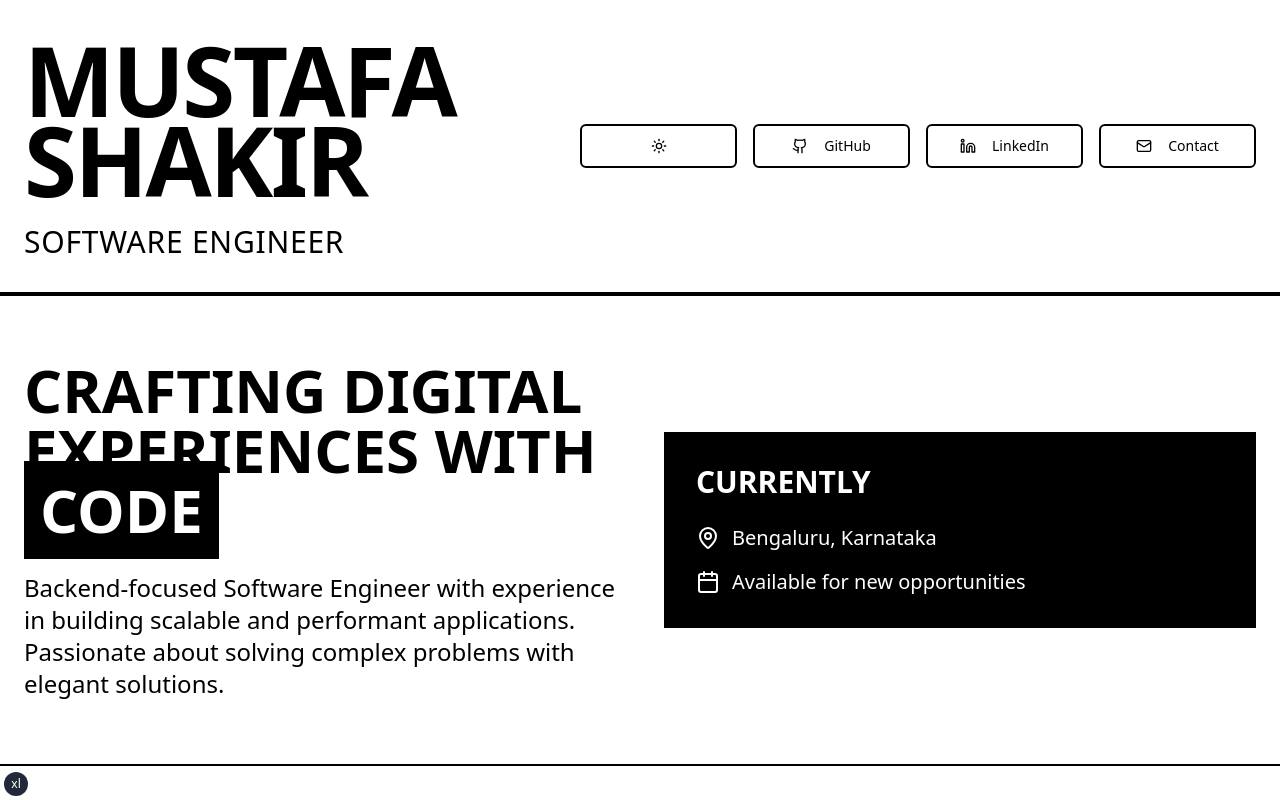
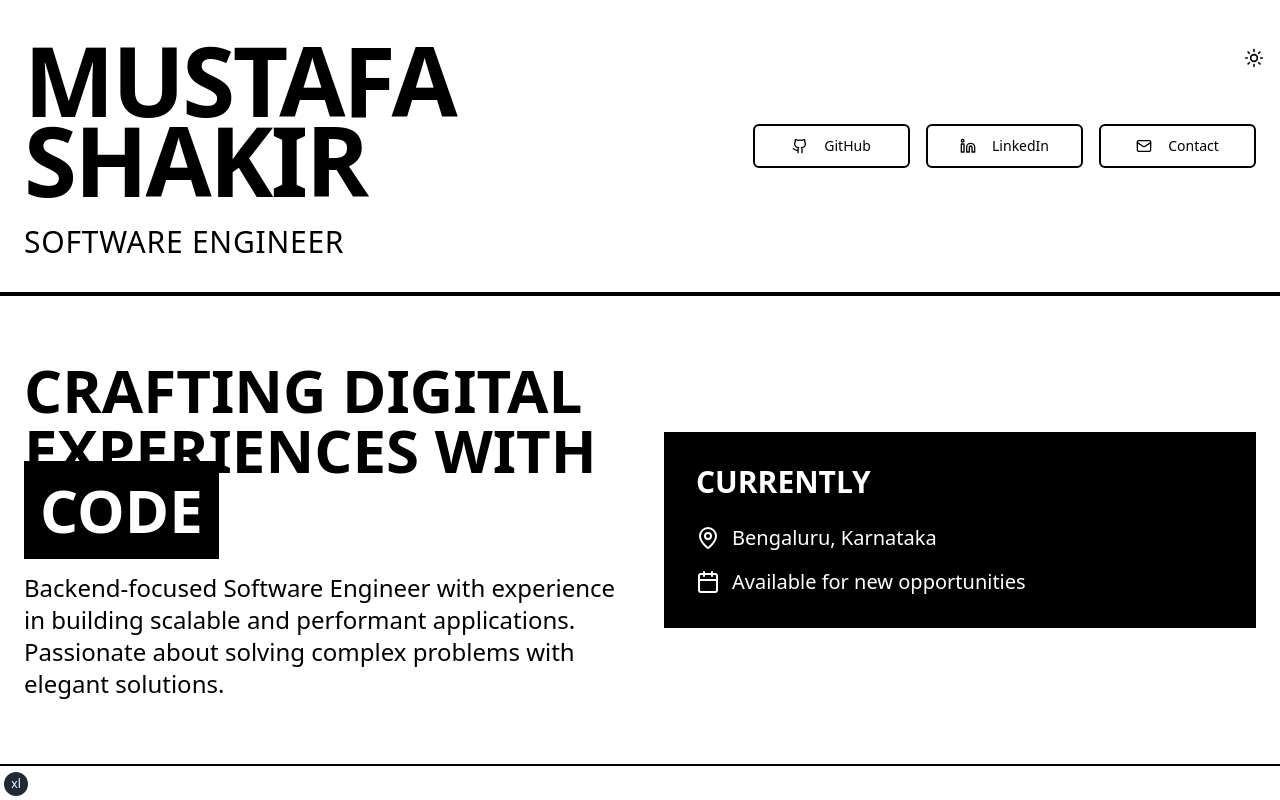
Before and after one commit to RtiM0/portfolio, a Next.js app: page / in a window 1280 px wide. Shown: the top 800 px of the page. Built offline with nearby package versions, Linux system fonts and the light colour scheme.

Commit message:
header theme toggle

```diff
--- a/components/sections/header.tsx
+++ b/components/sections/header.tsx
@@ -1,12 +1,19 @@
-import { ThemeToggle } from "@/components/theme-toggle";
+"use client"
 import { SocialButton } from "@/components/ui/social-button";
-import { Github, Linkedin, Mail } from "lucide-react";
+import { Github, Linkedin, Mail, Sun, Moon } from "lucide-react";
+import { useTheme } from "next-themes";
 import { personalInfo, contactInfo } from "@/constants/portfolio-data";
 
 export function Header() {
+  const { theme, setTheme } = useTheme();
+
   return (
     <header className="border-b-4 border-black dark:border-white py-8 max-sm:h-[55vh] max-sm:flex max-sm:items-center">
-      <div className="container mx-auto px-6">
+      <button
+        onClick={() => setTheme(theme === "light" ? "dark" : "light")}
+        className="w-full bg-transparent border-none cursor-pointer p-0 m-0 text-left"
+      >
+        <div className="container mx-auto px-6 relative">
         <div className="flex flex-col md:flex-row md:items-center md:justify-between max-sm:h-full max-sm:justify-center">
           <div className="max-sm:text-center max-sm:mb-8">
             <h1 className="text-6xl md:text-8xl font-bold tracking-tight font-serif max-sm:text-6xl max-sm:leading-tight">
@@ -19,8 +26,7 @@ export function Header() {
               {personalInfo.title}
             </p>
           </div>
-          <div className="grid grid-cols-4 md:grid-cols-2 lg:grid-cols-4 gap-4 mt-6 md:mt-0 max-sm:justify-center">
-            <ThemeToggle />
+          <div className="grid grid-cols-3 md:grid-cols-2 lg:grid-cols-3 gap-4 mt-6 md:mt-0 max-sm:justify-center">
             <SocialButton
               href="#"
               icon={Github}
@@ -39,8 +45,14 @@ export function Header() {
               label="Contact"
             />
           </div>
+          <div className="absolute top-4 right-4">
+            <Sun className="h-5 w-5 rotate-0 scale-100 transition-all dark:-rotate-90 dark:scale-0" />
+            <Moon className="absolute h-5 w-5 rotate-90 scale-0 transition-all dark:rotate-0 dark:scale-100" />
+            <span className="sr-only">Toggle theme</span>
+          </div>
         </div>
-      </div>
+        </div>
+      </button>
     </header>
   );
 }
```
